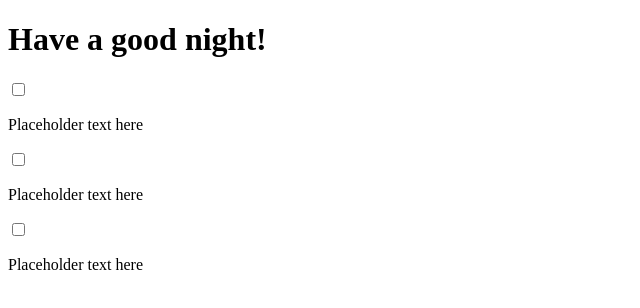
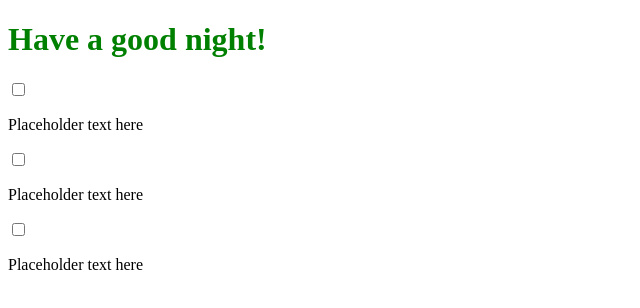
Before and after one commit to Sehrish88/todo-list, a React (Create React App) app: page / in a window 1280 px wide. Shown: the top 308 px of the page, without its empty margins (0-640 px from the left). Built offline with nearby package versions, Linux system fonts and the light colour scheme.

Commit message:
change font color of greeting to green

```diff
--- a/src/TimeOfDay.js
+++ b/src/TimeOfDay.js
@@ -15,7 +15,7 @@ function TimeOfDay() {
         }
 
         return (
-          <h1>Have a good {timeOfDay}!</h1>
+          <h1 style={{color: "green"}}>Have a good {timeOfDay}!</h1>
         )
 
 
```
